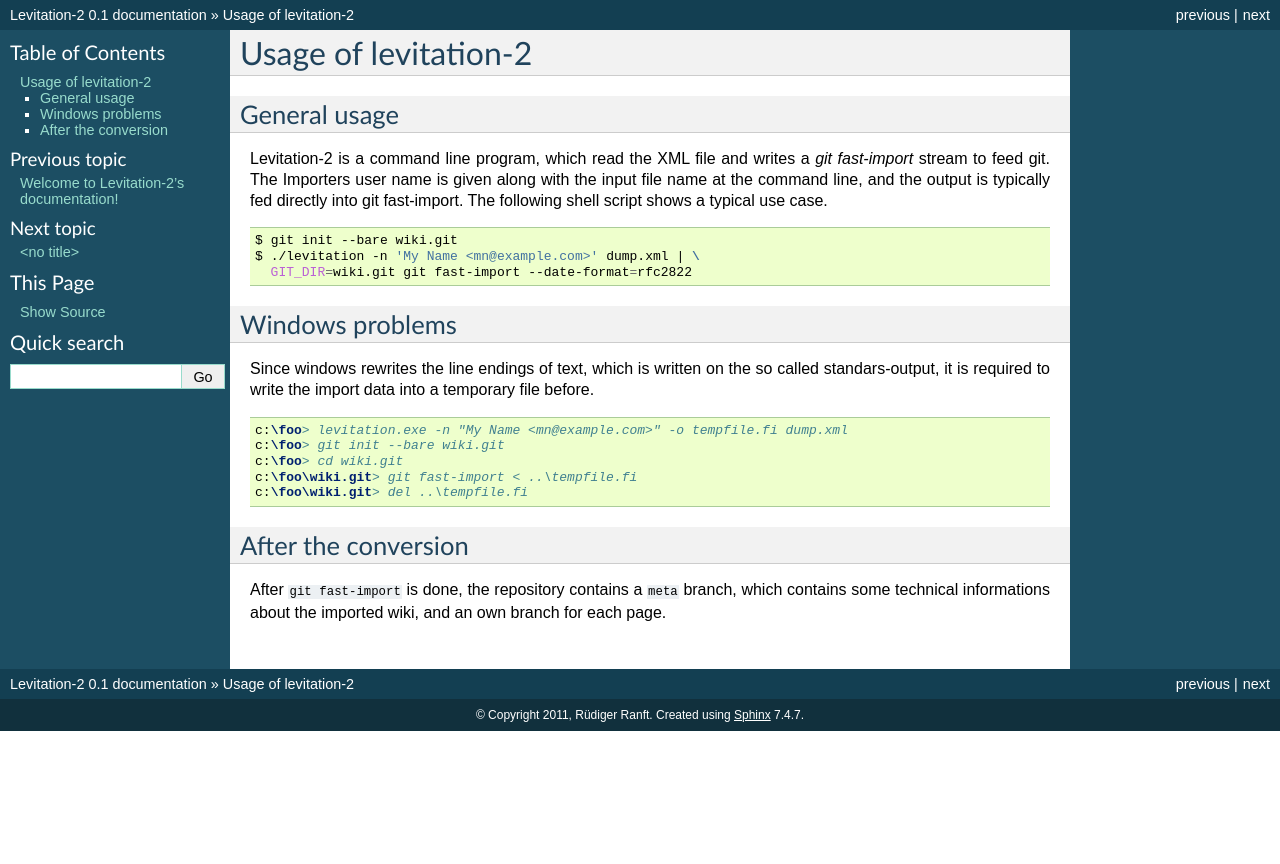
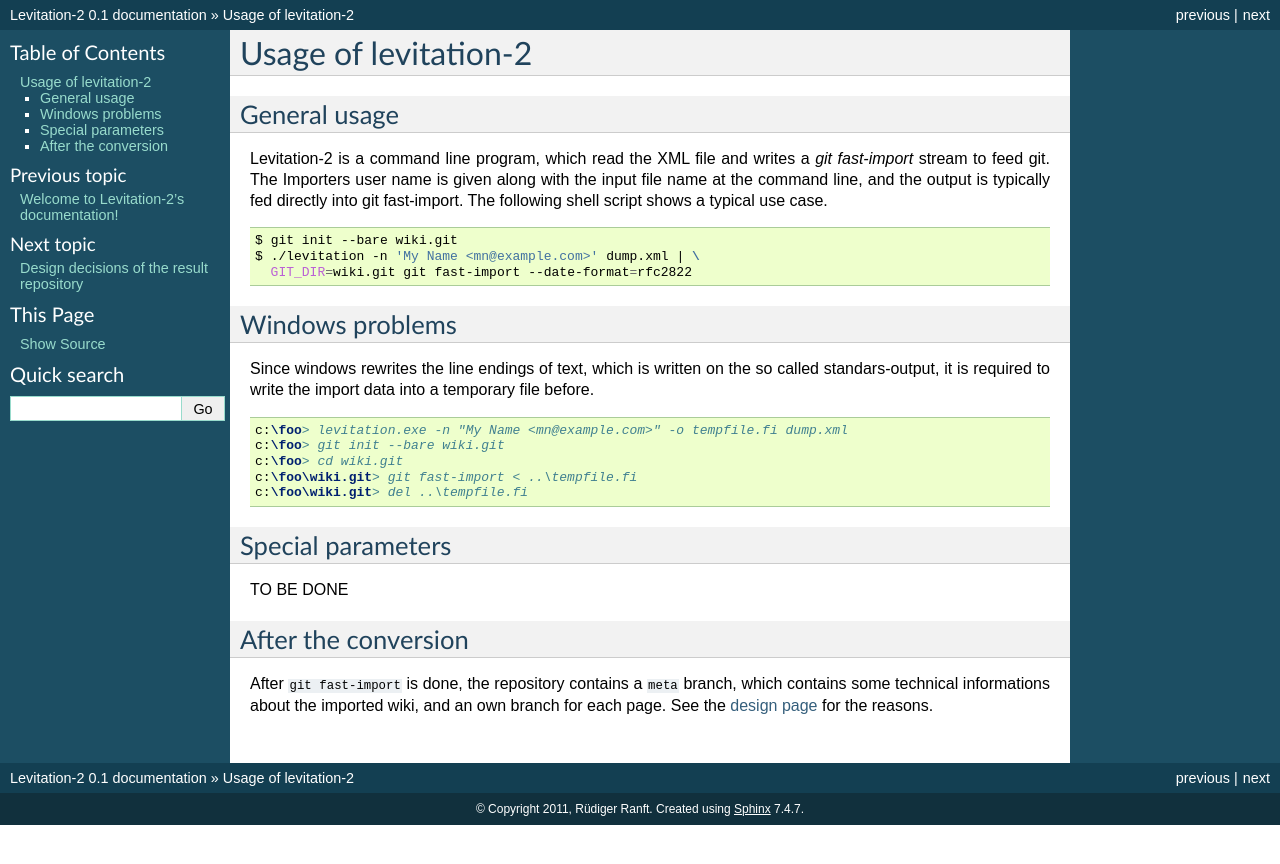
Before and after one commit to sguzman/elevation-c-import, a Sphinx documentation site: the page built from doc/usage.txt, in a window 1280 px wide. Shown: the top 864 px of the page. Built offline with Sphinx 7.4.7, drawn with Linux system fonts in a browser that asks for light colours.

Commit message:
Usage doc extended.

```diff
--- a/doc/design.txt
+++ b/doc/design.txt
@@ -0,0 +1,4 @@
+.. _design_decisions:
+
+Design decisions of the result repository
+=========================================
--- a/doc/usage.txt
+++ b/doc/usage.txt
@@ -32,8 +32,14 @@
   c:\foo\wiki.git> del ..\tempfile.fi
 
 
+Special parameters
+------------------
+
+TO BE DONE
+
 After the conversion
 --------------------
 After ``git fast-import`` is done, the repository contains a ``meta`` branch,
 which contains some technical informations about the imported wiki, and an own
-branch for each page.
+branch for each page. See the :doc:`design page <design>` for the
+reasons.
```
